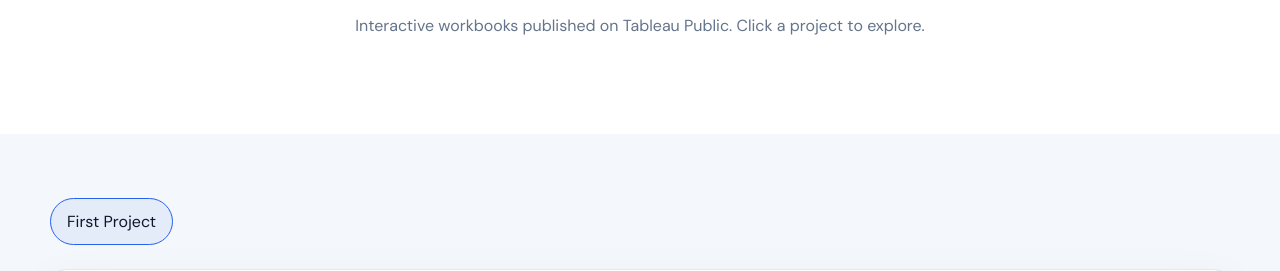
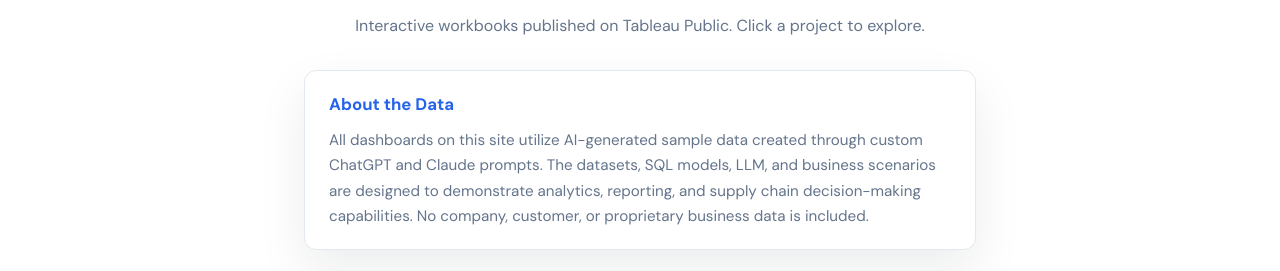
Before and after one commit to CaptianBoredASF/Website, a React (Vite) app: page /dashboards in a window 1280 px wide. Shown: the part 240-511 px from the top of the page. Built offline with nearby package versions, Linux system fonts and the light colour scheme.

Commit message:
Add About the Data disclaimer to dashboards page

```diff
--- a/src/index.css
+++ b/src/index.css
@@ -557,6 +557,31 @@ a:hover {
 
 .page-hero-inner .section-lead {
   margin-inline: auto;
+}
+
+.dashboards-data-note {
+  max-width: 42rem;
+  margin: 1.5rem auto 0;
+  padding: 1.25rem 1.5rem;
+  text-align: left;
+  background: #ffffff;
+  border: 1px solid var(--border);
+  border-radius: calc(var(--radius) - 4px);
+  box-shadow: var(--shadow);
+}
+
+.dashboards-data-note-title {
+  margin: 0 0 0.65rem;
+  font-size: 1.05rem;
+  font-weight: 700;
+  color: var(--accent);
+}
+
+.dashboards-data-note-text {
+  margin: 0;
+  font-size: 0.95rem;
+  line-height: 1.65;
+  color: var(--text-muted);
 }
 
 .timeline {
--- a/src/pages/DashboardsPage.jsx
+++ b/src/pages/DashboardsPage.jsx
@@ -20,6 +20,15 @@ export default function DashboardsPage() {
             <p className="section-lead">
               Interactive workbooks published on Tableau Public. Click a project to explore.
             </p>
+            <div className="dashboards-data-note">
+              <h2 className="dashboards-data-note-title">About the Data</h2>
+              <p className="dashboards-data-note-text">
+                All dashboards on this site utilize AI-generated sample data created through custom
+                ChatGPT and Claude prompts. The datasets, SQL models, LLM, and business scenarios are
+                designed to demonstrate analytics, reporting, and supply chain decision-making
+                capabilities. No company, customer, or proprietary business data is included.
+              </p>
+            </div>
           </div>
         </section>
 
```
